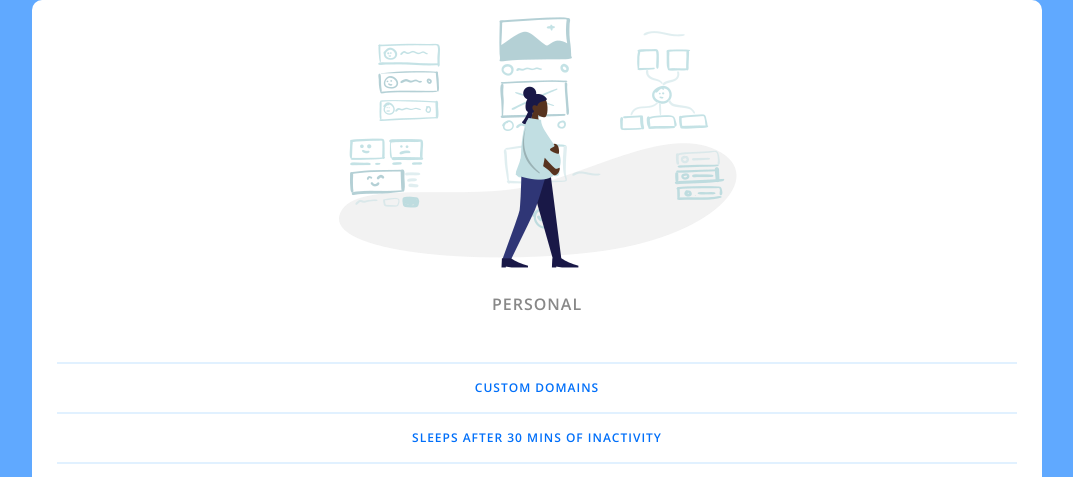
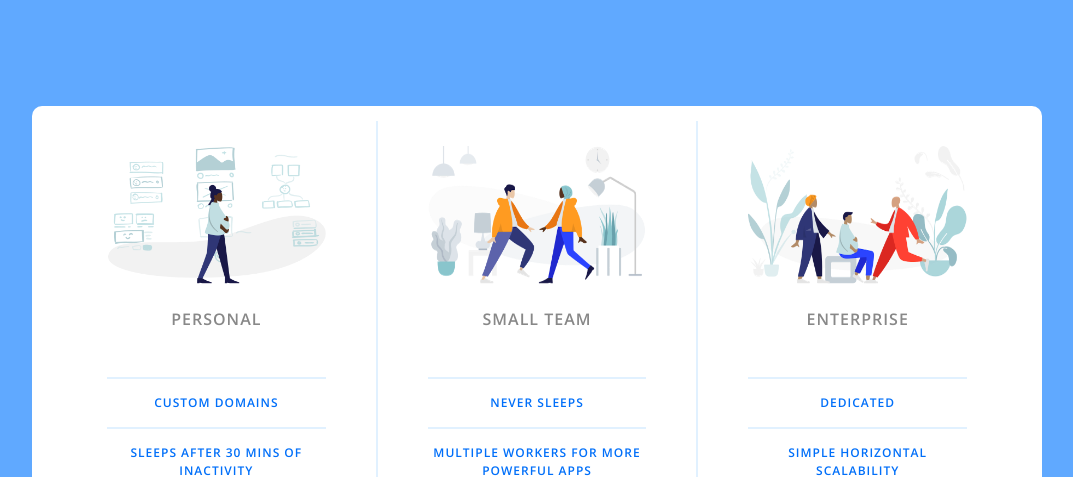
Before and after one commit to MaciejBodnar7/Panel-Pricing, a plain HTML site: page PriceTableStarter/index.html in a window 1280 px wide. Shown: the top 477 px of the page, without its empty margins (103-1176 px from the left). Drawn offline with nearby package versions, Linux system fonts and the light colour scheme.

Commit message:
@media and ending
the end

```diff
--- a/PriceTableStarter/index.html
+++ b/PriceTableStarter/index.html
@@ -10,6 +10,7 @@
     />
     <link rel="stylesheet" href="reset.css" />
     <link rel="stylesheet" href="app.css" />
+    <link rel="stylesheet" href="media.css" />
   </head>
 
   <body>
--- /dev/null
+++ b/PriceTableStarter/media.css
@@ -0,0 +1,13 @@
+@media (min-width: 900px) {
+    .panel {
+        flex-direction: row;
+    }
+    .pricing-plan {
+        border-bottom: none;
+        border-right: 2px solid #e1f1ff;
+        padding: 25px 50px;
+    }
+    .pricing-plan:last-child {
+        border-right: none;
+    }
+}
```
